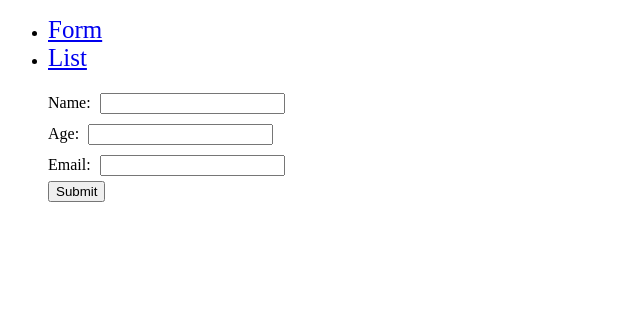
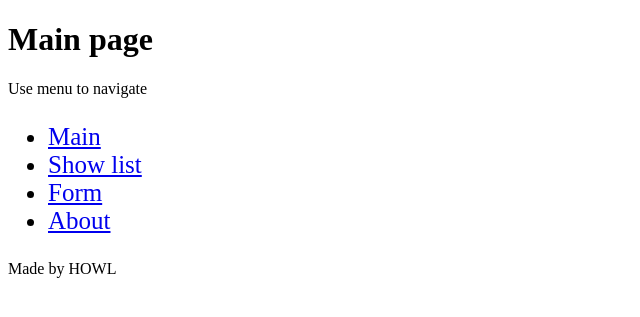
Before and after one commit to StrayTheWolf/FormPHP, a PHP site: page / in a window 1280 px wide. Shown: the top 317 px of the page, without its empty margins (0-640 px from the left). Run offline with PHP 8.4, Linux system fonts and the light colour scheme.

Commit message:
php send form example

```diff
--- a/index.php
+++ b/index.php
@@ -1,49 +1,22 @@
-<!doctype html>
-<html lang="ru">
-<head>
-    <meta charset="UTF-8">
-    <meta name="viewport"
-          content="width=device-width, user-scalable=no, initial-scale=1.0, maximum-scale=1.0, minimum-scale=1.0">
-    <meta http-equiv="X-UA-Compatible" content="ie=edge">
-    <title>Form</title>
-</head>
-<body>
-    <?php if (isset($_GET['message'])): ?>
-        <p><?= $_GET['message']; ?></p>
-    <?php endif; ?>
+<?php
+switch (trim($_SERVER['REQUEST_URI'], '/')) {
+    case '':
+        include __DIR__ . '/pages/index.php';
+        break;
 
-    <ul>
-        <li>
-            <a href="index.php" style="font-size: 25px;">Form</a>
-        </li>
-        <li>
-            <a href="list.php" style="font-size: 25px;">List</a>
-        </li>
-    </ul>
+    case 'about':
+        include __DIR__ . '/pages/about.php';
+        break;
 
-    <form style="padding-left: 40px" action="form.php" method="post">
-        <div>
-            <label>
-                Name:
-                <input type="text" name="name" style="margin: 5px">
-            </label>
-        </div>
+    case 'form':
+        include __DIR__ . '/pages/form.php';
+        break;
 
-        <div>
-            <label>
-                Age:
-                <input type="number" name="age" style="margin: 5px">
-            </label>
-        </div>
+    case 'list':
+        include __DIR__ . '/pages/list.php';
+        break;
 
-       <div>
-          <label>
-            Email:
-            <input type="email" name="email" style="margin: 5px">
-          </label>
-       </div>
-
-    <button>Submit</button>
-    </form>
-</body>
-</html>
+    default:
+        include __DIR__ . '/pages/404.php';
+        break;
+}
--- /dev/null
+++ b/pages/404.php
@@ -0,0 +1,3 @@
+<h1>Not Found 404</h1>
+<?php include 'templates/menu.php' ?>
+<?php include 'templates/footer.php' ?>
--- /dev/null
+++ b/pages/about.php
@@ -0,0 +1,3 @@
+<h1>Form write, send, list example</h1>
+<?php include 'templates/menu.php' ?>
+<?php include 'templates/footer.php' ?>
--- /dev/null
+++ b/pages/index.php
@@ -0,0 +1,26 @@
+<!doctype html>
+<html lang="ru">
+<head>
+    <meta charset="UTF-8">
+    <meta name="viewport"
+          content="width=device-width, user-scalable=no, initial-scale=1.0, maximum-scale=1.0, minimum-scale=1.0">
+    <meta http-equiv="X-UA-Compatible" content="ie=edge">
+    <title>Main</title>
+</head>
+<body>
+
+<h1>Main page</h1>
+<p>Use menu to navigate</p>
+
+<main>
+    <?php include 'templates/menu.php' ?>
+
+    <?php if (isset($_GET['message'])): ?>
+        <p><?= $_GET['message']; ?></p>
+    <?php endif;
+    ?>
+</main>
+
+<?php include 'templates/footer.php' ?>
+</body>
+</html>
--- /dev/null
+++ b/pages/templates/footer.php
@@ -0,0 +1,3 @@
+<footer>
+    Made by HOWL
+</footer>
--- a/form.php
+++ b/pages/templates/form.php
@@ -2,7 +2,7 @@
 $name = microtime();
 
 if ($_SERVER['REQUEST_METHOD'] == 'POST') {
-    $filename = __DIR__ . '/files/' . $name .'.txt';
+    $filename = __DIR__ . '../../files' . $name . '.txt';
     file_put_contents($filename, json_encode($_POST));
     header('Location: /index.php?message=Ваши данные отправлены');
 }
--- /dev/null
+++ b/pages/templates/menu.php
@@ -0,0 +1,16 @@
+<nav>
+    <ul style="font-size: 25px;">
+        <li>
+            <a href="/">Main</a>
+        </li>
+        <li>
+            <a href="/list">Show list</a>
+        </li>
+        <li>
+            <a href="/form">Form</a>
+        </li>
+        <li>
+            <a href="/about">About</a>
+        </li>
+    </ul>
+</nav>
```
Also changed, not shown: list.php (deleted, +0 -59 lines), pages/form.php (added, +31 -0 lines), pages/list.php (added, +18 -0 lines), pages/templates/list.php (added, +18 -0 lines), 1 other file.
